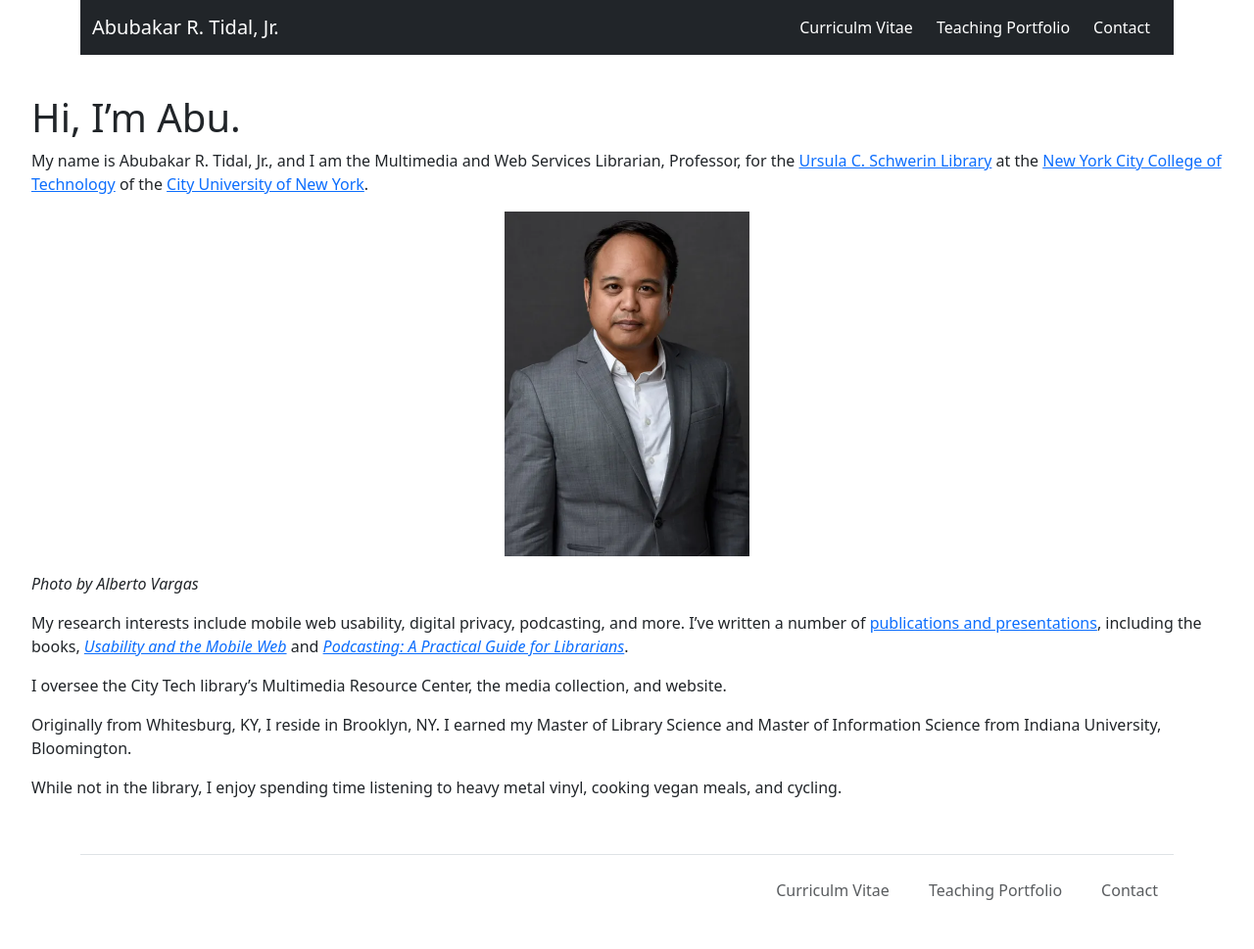
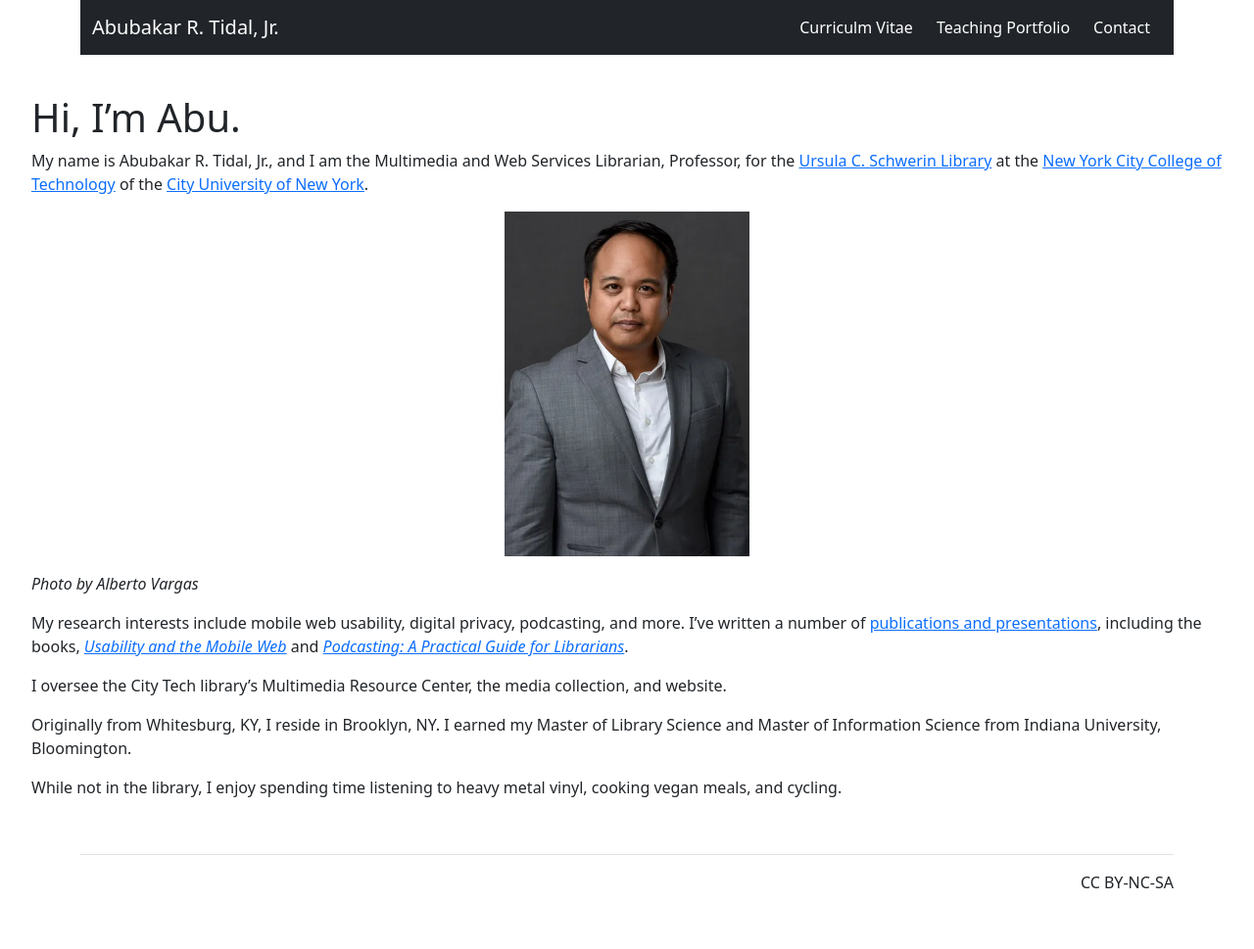
Before and after one commit to KentuckyFriedTofu/KentuckyFriedTofu.github.io, a Jekyll site: the page built from index.md, in a window 1280 px wide. Shown: the whole page at 98% size. Built offline with Jekyll 4.4.1, drawn with Linux system fonts in a browser that asks for light colours.

Commit message:
Update footer.html

```diff
--- a/_includes/footer.html
+++ b/_includes/footer.html
@@ -6,19 +6,7 @@
         <!--<svg class="bi" width="30" height="24"><use xlink:href="#bootstrap"/></svg>-->
       </a>
     </div>
-
-    <ul class="nav col-md-12 justify-content-end list-unstyled d-flex">
-
-            <li>
-                <a class="nav-link text-muted" href="cv.html"><i class="fas fa-envelope mx-1"></i> Curriculm Vitae</a>
-            </li>
-            <li>
-                <a class="nav-link text-muted" href="https://openlab.citytech.cuny.edu/juniortidal/"> <i class="fas fa-user mx-1"></i> Teaching Portfolio </a>
-            </li>
-            <li>
-               <a class="nav-link text-muted" href="contact.html"><i class="fas fa-envelope mx-1"></i> Contact</a>
-            </li>
-
+<p>CC BY-NC-SA</p>
   </footer>
 </div>
 </footer>
```
